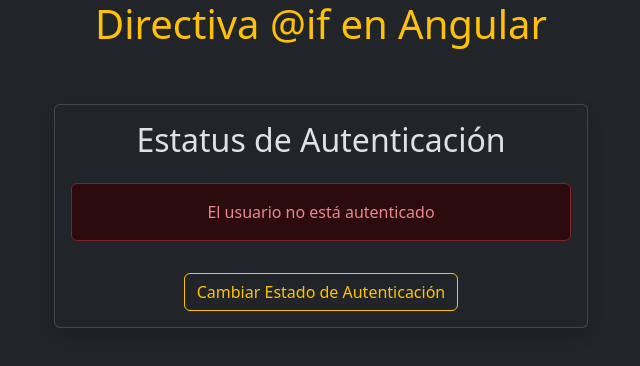
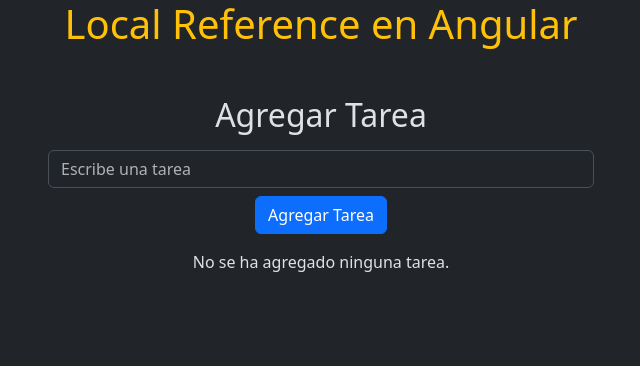
Before and after one commit to dsanchez-dev/App-Angular, an Angular app: page / in a window 1280 px wide. Shown: the top 366 px of the page, without its empty margins (319-959 px from the left). Built offline with nearby package versions, Linux system fonts and the light colour scheme.

Commit message:
P11 - Local Reference

```diff
--- /dev/null
+++ b/src/app/agregar-tarea/agregar-tarea.html
@@ -0,0 +1,19 @@
+<div class="container mt-5">
+    <h2>Agregar Tarea</h2>
+    <div class="mt-3 d-flex justify-content-center">
+        <input type="text" #tareaInput class="form-control mb-2 w-50" placeholder="Escribe una tarea" />
+    </div>
+    <div class="d-flex justify-content-center">
+        <button class="btn btn-primary" (click)="agregarTarea(tareaInput.value); tareaInput.value=''" #agregarBtn>
+            Agregar Tarea
+        </button>
+        <input type="hidden" (keyup.enter)="agregarBtn.click()">
+    </div>
+    <div class="mt-3 text-center">
+        @if(tarea){
+        <p>Tarea agregada: <strong>{{ tarea }}</strong></p>
+        }@else {
+        <p>No se ha agregado ninguna tarea.</p>
+        }
+    </div>
+</div>
--- /dev/null
+++ b/src/app/agregar-tarea/agregar-tarea.ts
@@ -0,0 +1,15 @@
+import { Component } from '@angular/core';
+
+@Component({
+  selector: 'app-agregar-tarea',
+  imports: [],
+  templateUrl: './agregar-tarea.html',
+  styleUrl: './agregar-tarea.css',
+})
+export class AgregarTarea {
+  tarea: string = '';
+
+  agregarTarea(nuevaTarea: string): void {
+    this.tarea = nuevaTarea;
+  }
+}
--- a/src/app/app.html
+++ b/src/app/app.html
@@ -1,4 +1,4 @@
-<div class="container">
+<div class="container text-center">
   <h1 class="text-center text-warning">{{titulo}}</h1>
-  <app-componente-if/>
+  <app-agregar-tarea/>
 </div>
--- a/src/app/app.ts
+++ b/src/app/app.ts
@@ -1,13 +1,13 @@
 import { Component } from '@angular/core';
-import { ComponenteIf } from './componente-if/componente-if';
+import { AgregarTarea } from "./agregar-tarea/agregar-tarea";
 
 @Component({
   selector: 'app-root',
   standalone: true,
-  imports: [ComponenteIf],
+  imports: [AgregarTarea],
   templateUrl: './app.html',
   styleUrl: './app.css',
 })
 export class App {
-  titulo = 'Directiva @if en Angular';
+  titulo = 'Local Reference en Angular';
 }
```
Also changed, not shown: src/app/agregar-tarea/agregar-tarea.css (added).
